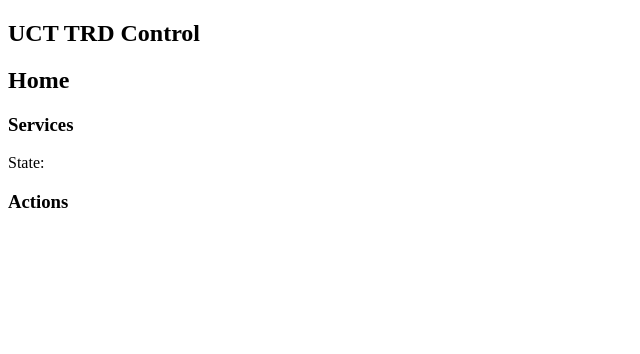
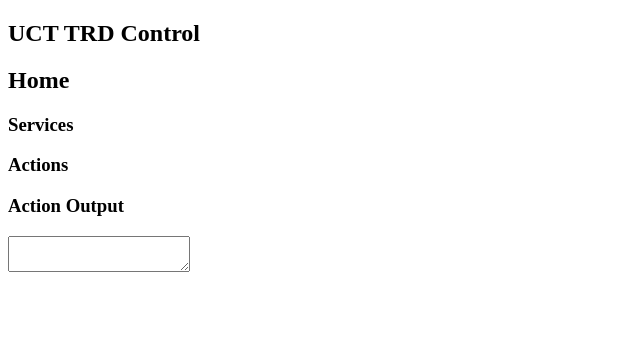
Before and after one commit to samperumal/uct-trd-ui, a Flask app: page / in a window 1280 px wide. Shown: the top 354 px of the page, without its empty margins (0-640 px from the left). Run offline with Flask 2, Linux system fonts and the light colour scheme; parts of the project's set-up code (start-up, migrations or seed data) failed here and were passed over; some libraries are stand-ins or nearby versions.

Commit message:
Return action output to client

```diff
--- a/flaskr/pydim_wrapper.py
+++ b/flaskr/pydim_wrapper.py
@@ -14,6 +14,7 @@ def get_service_callback(key, signal_update_delegate):
     return update
 
 def subscribe_to_service(service_name, state_name, signal_update_delegate):
+    print ("Subscribing to service: {0}".format(service_name))
     callback = get_service_callback(state_name, signal_update_delegate)
     pydim.dic_info_service(service_name, callback)
 
@@ -23,4 +24,5 @@ def subscribe(signal_update_delegate):
         sys.exit(1)
 
     # Register listeners
+    subscribe_to_service("trdbox/RUN_NUMBER", "runnumber", signal_update_delegate)
     subscribe_to_service("ztt_dimfed_server_trd-fee_00_2_0_STATE", "state", signal_update_delegate)
--- a/flaskr/templates/root/index.html
+++ b/flaskr/templates/root/index.html
@@ -19,10 +19,16 @@
   {% raw %}
   <div id="app">
       <h3>Services</h3>
-      <div>State: {{ services.state }}</div>
+      <div v-for="(value, name) in services">
+          {{ name }}: {{ value}}
+      </div>
       <h3>Actions</h3>
       <div v-for="action in actions" v-bind:key="action.id">
           <button @click="submit_action(action)">{{ action.text }}</button>
+      </div>
+      <h3>Action Output</h3>
+      <div>
+          <textarea>{{ action_output }}</textarea>
       </div>
   </div>
   {% endraw %}
@@ -31,7 +37,8 @@
         el: '#app',
         data: {
             services: {},
-            available_actions: []
+            available_actions: [],
+            action_output: null
         },
         computed: {
             actions() {
@@ -48,16 +55,20 @@
         },
         methods: {
             submit_action: function(action) {
-                console.log(action)
+                //console.log(action)
+                app["action_output"] = `Running action: ${action.id}`
                 socket.emit('run-action', action.id)
             }
         }
     })
 
     socket.on('state', function (data) {
-      console.log(data)
       for (var key in data)
         app[key] = data[key]
     })
+
+    socket.on('cmd-output', function (data) {
+      app["action_output"] = data.stdout
+    })
   </script>
 {% endblock %}
--- a/run-socket.py
+++ b/run-socket.py
@@ -14,7 +14,8 @@ if __name__ == '__main__':
 
     @socketio.on('run-action')
     def run_action(action):
-        actions.run_action(action)
+        stdout = actions.run_action(action)
+        socketio.emit('cmd-output', { 'stdout': stdout })
 
     pydim_wrapper.subscribe(update)
 
```
Also changed, not shown: flaskr/actions.py (+8 -3 lines), 1 other file.
